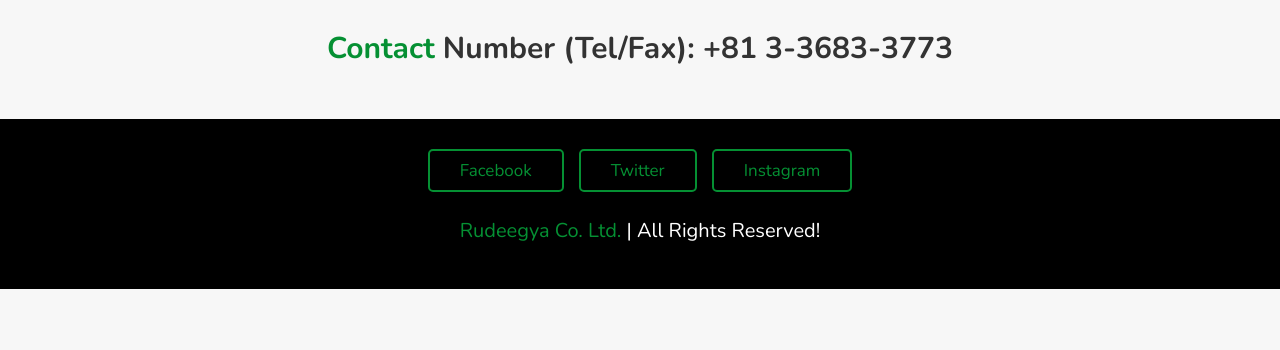
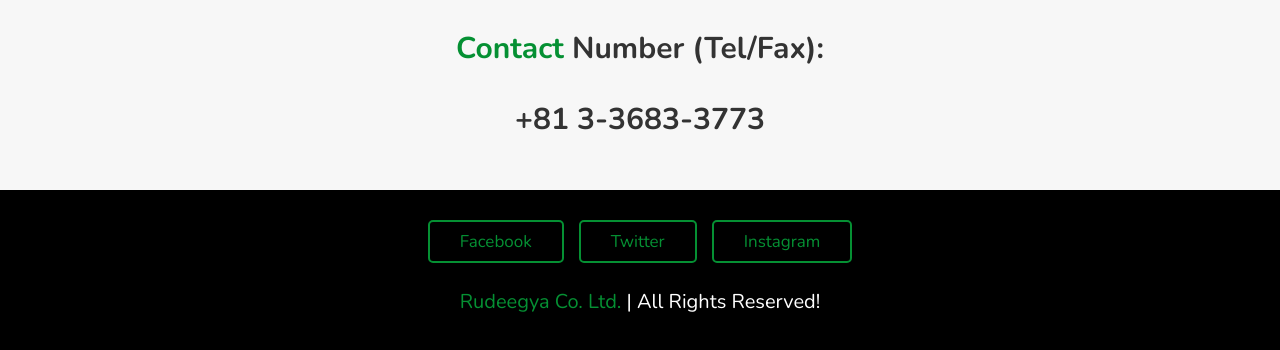
Before and after one commit to biszaal/queen-garden, a plain HTML site: page index.html in a window 1280 px wide. Shown: the part 3243-3593 px from the top of the page. Before the commit the page ends 3532 px from the top, so only its background shows below. Drawn offline with nearby package versions, Linux system fonts and the light colour scheme.

Commit message:
contact wrap

```diff
--- a/index.html
+++ b/index.html
@@ -230,7 +230,7 @@
         ></iframe>
       </div>
 
-      <h3><span>Contact</span> number (Tel/Fax): +81 3-3683-3773</h3>
+      <h3><span>Contact</span> number (Tel/Fax):</h3><h3> +81 3-3683-3773</h3>
     </section>
 
     <!-- location section ends -->
```
